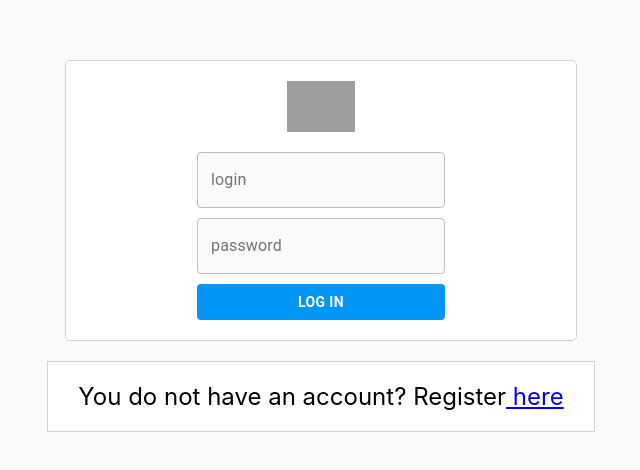
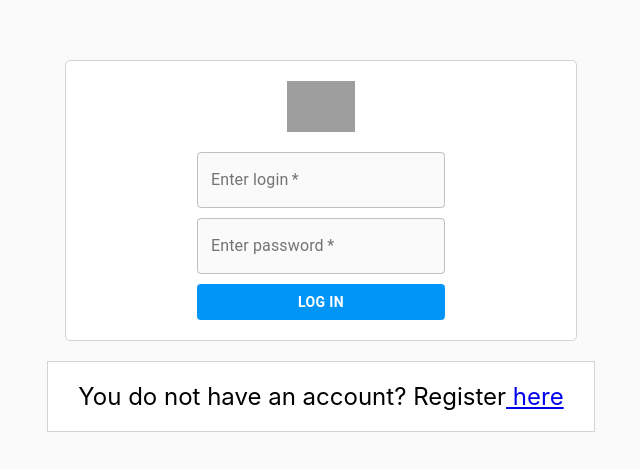
Before and after one commit to frontendagnes/instagram-clone, a React (Create React App) app: page /login in a window 1280 px wide. Shown: the part 154-624 px from the top of the page, without its empty margins (319-959 px from the left). Built offline with nearby package versions, Linux system fonts and the light colour scheme; grey boxes are pictures that could not be loaded.

Commit message:
added fields required in the form

```diff
--- a/src/components/Login/Login.js
+++ b/src/components/Login/Login.js
@@ -37,16 +37,18 @@ function Login() {
         />
         <form onSubmit={signIn}>
           <TextField
+            required
             className="login__input"
-            label="login"
+            label={"Enter login"}
             variant="outlined"
             type="email"
             value={email}
             onChange={(e) => setEmail(e.target.value)}
           />
           <TextField
+            required
             className="login__input"
-            label="password"
+            label="Enter password"
             variant="outlined"
             type="password"
             value={password}
--- a/src/components/Regieter/Register.js
+++ b/src/components/Regieter/Register.js
@@ -43,23 +43,25 @@ function Register() {
         <form onSubmit={register}>
           <TextField
             className="register__input"
-            label="nickname"
+            label="Enter nickname"
             variant="outlined"
             type="text"
             value={userName}
             onChange={(e) => setUserName(e.target.value)}
           />
           <TextField
+            required
             className="register__input"
-            label="e-mail"
+            label="Enter e-mail"
             variant="outlined"
             type="email"
             value={email}
             onChange={(e) => setEmail(e.target.value)}
           />
           <TextField
+            required
             className="register__input"
-            label="password"
+            label="Enter password"
             variant="outlined"
             type="password"
             value={password}
@@ -67,12 +69,13 @@ function Register() {
           />
           <TextField
             className="register__input"
-            label="url to avatar"
+            label="Enter the avatar url"
             variant="outlined"
             type="text"
             value={photoUrl}
             onChange={(e) => setPhotoUrl(e.target.value)}
           />
+
           <Button type="submit" className="register__button">
             Create Acount
           </Button>
```
